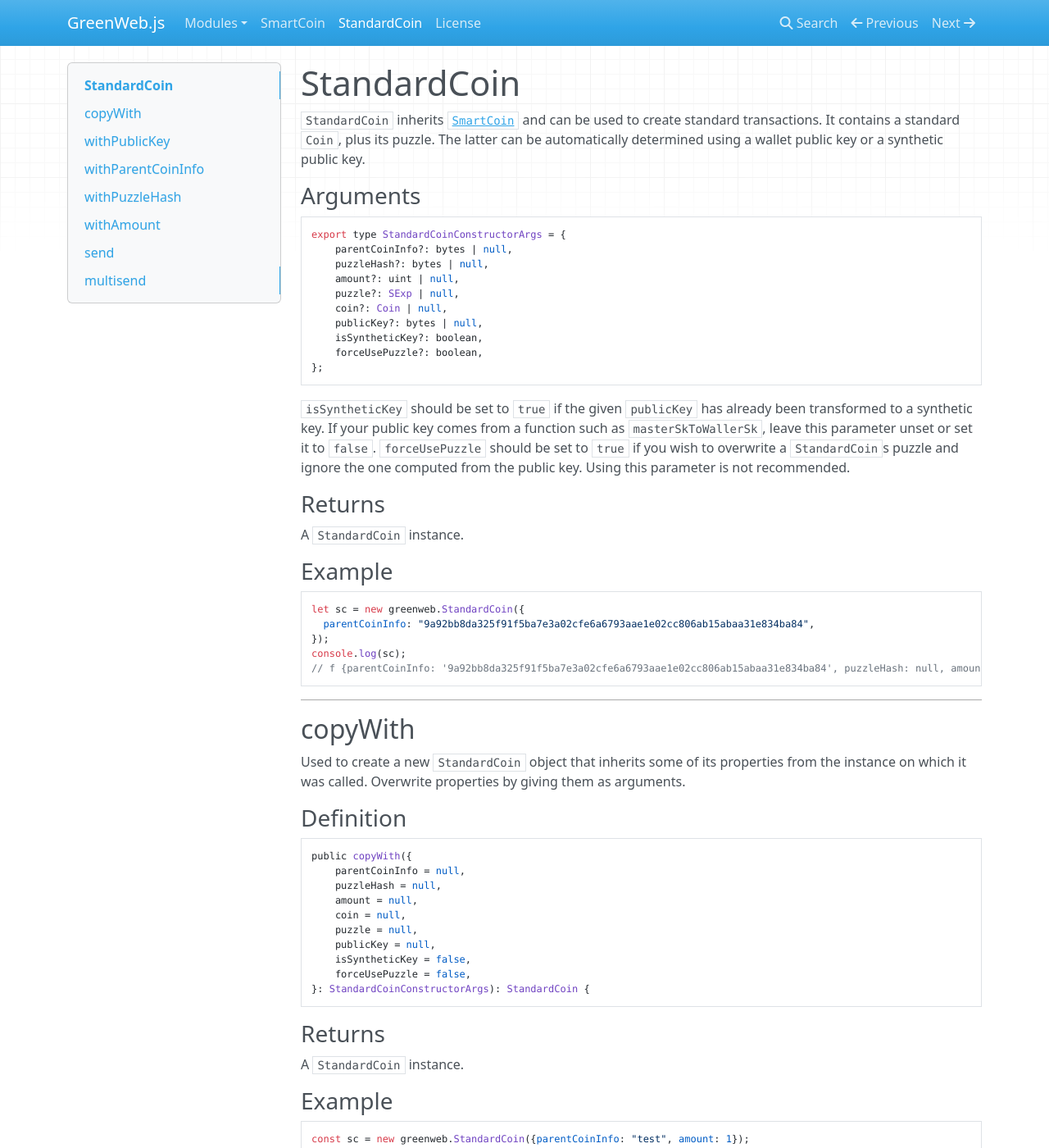
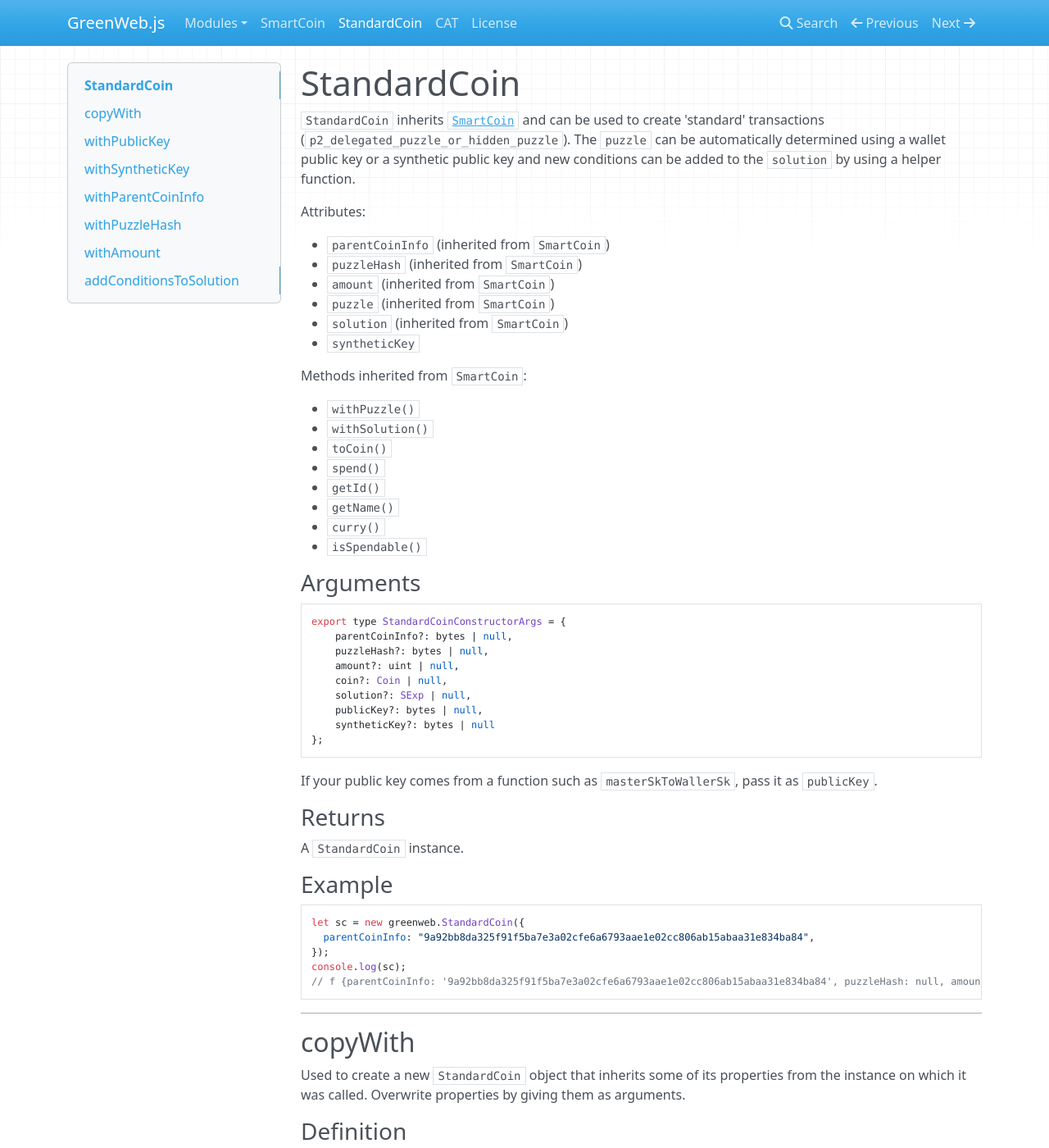
Before and after one commit to Yakuhito/GreenWeb.js, an MkDocs documentation site: the page built from docs/standard-coin.md, in a window 1280 px wide and 1400 px high. Shown: the whole window at 82% size. Built offline with MkDocs 1.6.1, drawn with Linux system fonts in a browser that asks for light colours; nearby versions of some CDN libraries; some of the changed text lies outside the part shown.

Commit message:
update docs

````diff
--- a/docs/standard-coin.md
+++ b/docs/standard-coin.md
@@ -1,6 +1,27 @@
 # StandardCoin
 
-`StandardCoin` inherits [`SmartCoin`](smart-coin.md) and can be used to create standard transactions. It contains a standard `Coin`, plus its puzzle. The latter can be automatically determined using a wallet public key or a synthetic public key.
+`StandardCoin` inherits [`SmartCoin`](smart-coin.md) and can be used to create 'standard' transactions (`p2_delegated_puzzle_or_hidden_puzzle`). The `puzzle` can be automatically determined using a wallet public key or a synthetic public key and new conditions can be added to the `solution` by using a helper function.
+
+
+Attributes:
+
+  - `parentCoinInfo` (inherited from `SmartCoin`)
+  - `puzzleHash` (inherited from `SmartCoin`)
+  - `amount` (inherited from `SmartCoin`)
+  - `puzzle` (inherited from `SmartCoin`)
+  - `solution` (inherited from `SmartCoin`)
+  - `syntheticKey`
+
+Methods inherited from `SmartCoin`:
+
+  - `withPuzzle()`
+  - `withSolution()`
+  - `toCoin()`
+  - `spend()`
+  - `getId()`
+  - `getName()`
+  - `curry()`
+  - `isSpendable()`
 
 ### Arguments
 
@@ -9,16 +30,14 @@ export type StandardCoinConstructorArgs = {
     parentCoinInfo?: bytes | null,
     puzzleHash?: bytes | null,
     amount?: uint | null,
-    puzzle?: SExp | null,
     coin?: Coin | null,
+    solution?: SExp | null,
     publicKey?: bytes | null,
-    isSyntheticKey?: boolean,
-    forceUsePuzzle?: boolean,
+    syntheticKey?: bytes | null
 };
 ```
 
-`isSyntheticKey` should be set to `true` if the given `publicKey` has already been transformed to a synthetic key. If your public key comes from a function such as `masterSkToWallerSk`, leave this parameter unset or set it to `false`.
-`forceUsePuzzle` should be set to `true` if you wish to overwrite a `StandardCoin`s puzzle and ignore the one computed from the public key. Using this parameter is not recommended.
+If your public key comes from a function such as `masterSkToWallerSk`, pass it as `publicKey`.
 
 ### Returns
 
@@ -31,7 +50,7 @@ let sc = new greenweb.StandardCoin({
   parentCoinInfo: "9a92bb8da325f91f5ba7e3a02cfe6a6793aae1e02cc806ab15abaa31e834ba84",
 });
 console.log(sc);
-// f {parentCoinInfo: '9a92bb8da325f91f5ba7e3a02cfe6a6793aae1e02cc806ab15abaa31e834ba84', puzzleHash: null, amount: null, puzzle: null, publicKey: null}
+// f {parentCoinInfo: '9a92bb8da325f91f5ba7e3a02cfe6a6793aae1e02cc806ab15abaa31e834ba84', puzzleHash: null, amount: null, puzzle: null, syntheticKey: null}
 ```
 
 ---
@@ -48,10 +67,9 @@ public copyWith({
     puzzleHash = null,
     amount = null,
     coin = null,
-    puzzle = null,
+    solution = null,
     publicKey = null,
-    isSyntheticKey = false,
-    forceUsePuzzle = false,
+    syntheticKey = null,
 }: StandardCoinConstructorArgs): StandardCoin {
 ```
 
@@ -65,19 +83,31 @@ A `StandardCoin` instance.
 const sc = new greenweb.StandardCoin({parentCoinInfo: "test", amount: 1});
 const sc2 = sc.copyWith({amount: 2});
 console.log(sc2);
-// f {parentCoinInfo: 'test', puzzleHash: null, amount: B, puzzle: null, publicKey: null}
+// f {parentCoinInfo: 'test', puzzleHash: null, amount: B, puzzle: null, syntheticKey: null}
 ```
 
 ---
 
 ## withPublicKey
 
-Creates a new `StandardCoin` instance with a new value for `publicKey`.
+Creates a `StandardCoin` instance with a new value for `syntheticKey`, which is computed from the given `publicKey`. `puzzle` and `puzzleHash` are automatically updated.
 
 ### Definition
 
 ```js
-public withPublicKey(publicKey: bytes, isSyntheticKey: boolean = false) : StandardCoin {
+public withPublicKey(publicKey: bytes) : StandardCoin {
+```
+
+---
+
+## withSyntheticKey
+
+Creates a `StandardCoin` instance with a new value for `syntheticKey`. `puzzle` and `puzzleHash` are automatically updated.
+
+### Definition
+
+```js
+public withSyntheticKey(syntheticKey: bytes) : StandardCoin {
 ```
 
 ---
@@ -118,33 +148,12 @@ public withAmount(newValue: uint): StandardCoin {
 
 ---
 
-## send
+## addConditionsToSolution
 
-Returns a `CoinSpend` that, when signed, will 'send' the given amount to the given address. The change will be transferred to the current puzzle hash if `changeAddressOrPuzzleHash` is not set. `fee` is 0 by default and `amount` is the current coin's amount unless overwritten via the 3rd parameter.
+Recommended way of updating a `SmartCoin`'s `solution`. Returns a new instance that adds the given list of conditions to the one present in the current coin's `solution`.
 
 ### Definition
 
 ```js
-public send(
-    addressOrPuzzleHash: string,
-    fee?: BigNumberish,
-    amount?: BigNumberish,
-    changeAddressOrPuzzleHash?: string
-): CoinSpend | null {
+public addConditionsToSolution(conditions: SExp[]): StandardCoin {
 ```
-
----
-
-## multisend
-
-Returns a `CoinSpend` that, when signed, will 'split send' the coin's amount to to given list of addresses. The change will be transferred to the current puzzle hash if `changeAddressOrPuzzleHash` is not set. `fee` is 0 by default. A recipient can either be given as a valid address or a puzzle hash.
-
-### Definition
-
-```js
-public multisend(
-    recipientsAndAmounts: Array<[string, BigNumberish]>,
-    fee?: BigNumberish,
-    changeAddressOrPuzzleHash?: string
-): CoinSpend | null {
-```
--- a/mkdocs.yml
+++ b/mkdocs.yml
@@ -20,8 +20,11 @@ nav:
             - 'sexp': 'util/sexp.md'
             - 'goby': 'util/goby.md'
             - 'key': 'util/key.md'
+        - 'spend':
+            - 'Module Overview': 'spend/index.md'
     - SmartCoin: 'smart-coin.md'
     - StandardCoin: 'standard-coin.md'
+    - CAT: 'CAT.md'
     - License: 'license.md'
 
 markdown_extensions:
````
Also changed, not shown: CHANGELOG.md (+1 -0 lines), docs/CAT.md (added, +259 -0 lines), docs/index.md (+2 -0 lines), docs/smart-coin.md (+43 -8 lines), docs/spend/index.md (added, +136 -0 lines), docs/util/index.md (+8 -0 lines), docs/util/sexp.md (+73 -2 lines), 2 other files.
